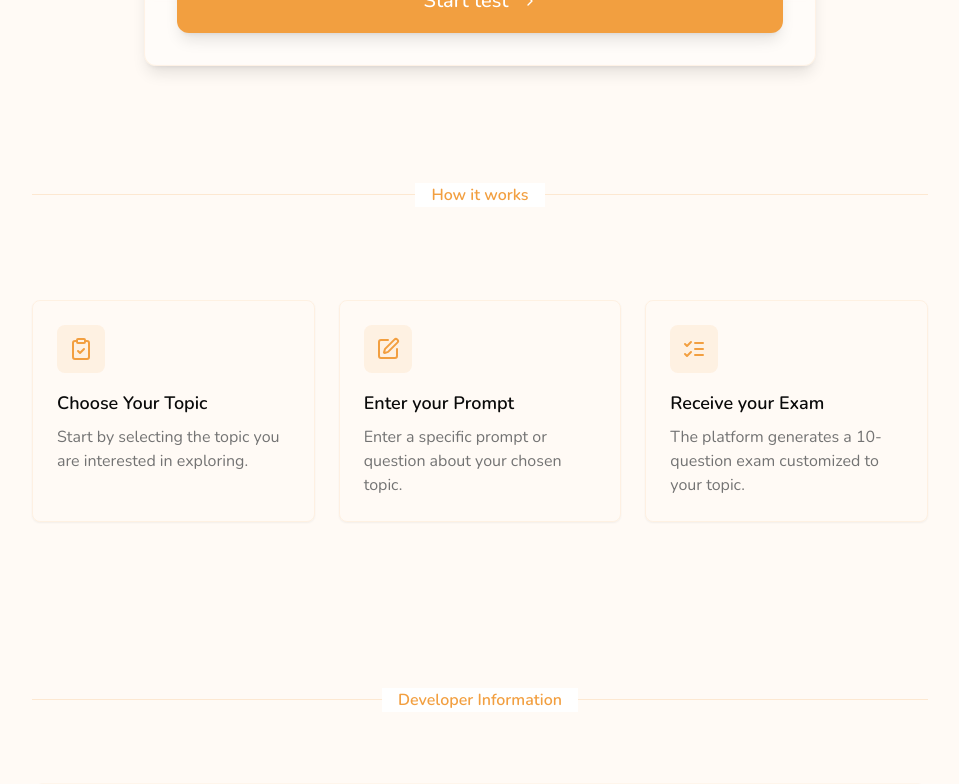
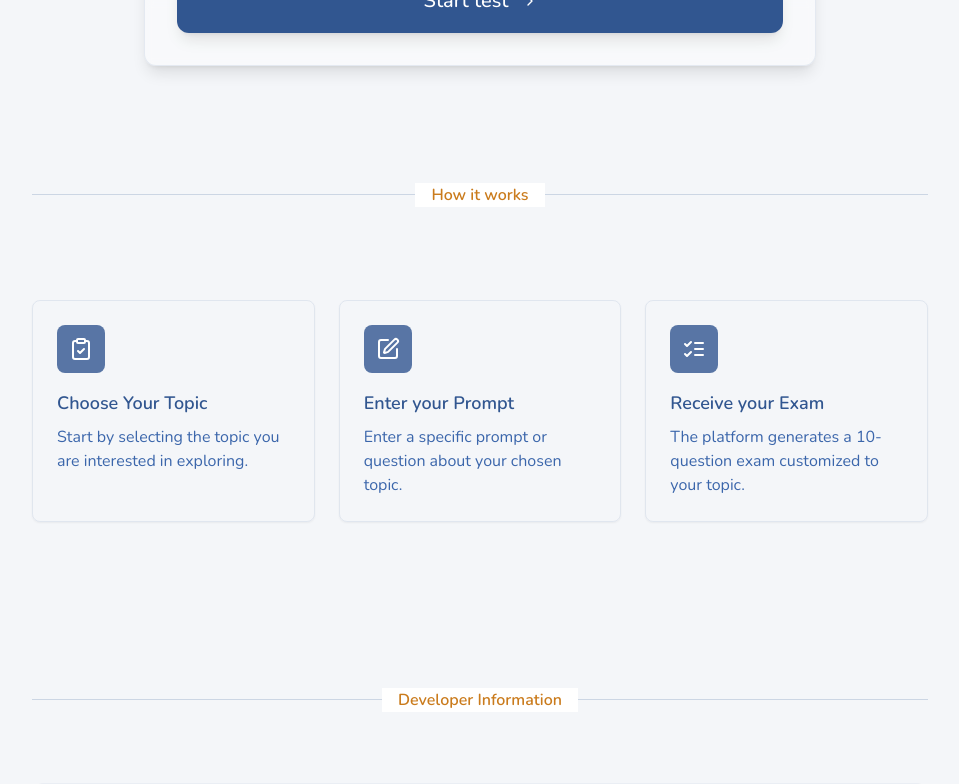
Before and after one commit to Felipe-Belotto/ai-question, a Next.js app: page / in a window 1280 px wide. Shown: the part 781-1565 px from the top of the page, without its empty margins (160-1119 px from the left). Built offline with nearby package versions, Linux system fonts and the light colour scheme.

Commit message:
Refactor styles across components to enhance visual consistency and update color variables

```diff
--- a/src/app/globals.css
+++ b/src/app/globals.css
@@ -9,58 +9,31 @@ body {
 @layer base {
   :root {
     --background: 0 0% 100%;
-    --foreground: 0 0% 3.9%;
-    --card: 0 0% 100%;
-    --card-foreground: 0 0% 3.9%;
+    --foreground: 217 49% 19%;
+    --card: 217 49% 98%;
+    --card-foreground: 217 49% 19%;
     --popover: 0 0% 100%;
-    --popover-foreground: 0 0% 3.9%;
-    --primary: 32 87% 60%;
-    --primary-foreground: 0 0% 98%;
-    --secondary: 217 47% 52%;
-    --secondary-foreground: 0 0% 98%;
-    --muted: 0 0% 96.1%;
-    --muted-foreground: 0 0% 45.1%;
-    --accent: 0 0% 96.1%;
-    --accent-foreground: 0 0% 9%;
-    --destructive: 0 84.2% 60.2%;
-    --destructive-foreground: 0 0% 98%;
-    --border: 0 0% 89.8%;
-    --input: 0 0% 89.8%;
-    --ring: 32 87% 60%;
-    --chart-1: 32 87% 60%;
-    --chart-2: 217 47% 52%;
-    --chart-3: 197 37% 24%;
-    --chart-4: 43 74% 66%;
-    --chart-5: 27 87% 67%;
+    --popover-foreground: 217 49% 19%;
+    --primary: 217 49% 38%;
+    --primary-foreground: 0 0% 100%;
+    --secondary: 33 76% 45%;
+    --secondary-foreground: 0 0% 100%;
+    --muted: 33 76% 95%;
+    --muted-foreground: 217 49% 45%;
+    --accent: 33 76% 90%;
+    --accent-foreground: 217 49% 25%;
+    --destructive: 0 84% 60%;
+    --destructive-foreground: 0 0% 100%;
+    --border: 217 49% 85%;
+    --input: 217 49% 85%;
+    --ring: 33 76% 45%;
+    --chart-1: 217 49% 38%;
+    --chart-2: 33 76% 45%;
+    --chart-3: 217 49% 55%;
+    --chart-4: 33 76% 60%;
+    --chart-5: 217 49% 28%;
     --radius: 0.5rem;
-  }
-
-  .dark {
-    --background: 0 0% 3.9%;
-    --foreground: 0 0% 98%;
-    --card: 0 0% 3.9%;
-    --card-foreground: 0 0% 98%;
-    --popover: 0 0% 3.9%;
-    --popover-foreground: 0 0% 98%;
-    --primary: 32 87% 60%;
-    --primary-foreground: 0 0% 98%;
-    --secondary: 217 47% 52%;
-    --secondary-foreground: 0 0% 98%;
-    --muted: 0 0% 14.9%;
-    --muted-foreground: 0 0% 63.9%;
-    --accent: 0 0% 14.9%;
-    --accent-foreground: 0 0% 98%;
-    --destructive: 0 62.8% 30.6%;
-    --destructive-foreground: 0 0% 98%;
-    --border: 0 0% 14.9%;
-    --input: 0 0% 14.9%;
-    --ring: 32 87% 60%;
-    --chart-1: 32 87% 60%;
-    --chart-2: 217 47% 52%;
-    --chart-3: 30 80% 55%;
-    --chart-4: 280 65% 60%;
-    --chart-5: 340 75% 55%;
-  }
+}
 }
 
 @layer base {
--- a/src/components/Header.tsx
+++ b/src/components/Header.tsx
@@ -4,7 +4,7 @@ import { LanguageSelector } from "./ui/LanguageSelector";
 export function Header() {
   return (
     <header className="border-b bg-primary/5 backdrop-blur sticky top-0 z-50 w-full">
-      <div className="container mx-auto px-4 h-16 flex items-center justify-between">
+      <div className="container mx-auto px-4 h-16 flex items-center justify-between select-none">
         <div className="flex items-center gap-3">
           <Image
             src="/logo.png"
@@ -13,7 +13,7 @@ export function Header() {
             height={40}
             className="w-10 h-10"
           />
-          <span className="font-bold text-xl text-primary">AI Question</span>
+          <span className="font-bold text-xl text-secondary">AI Question</span>
         </div>
         <div className="flex items-center gap-4">
           <LanguageSelector />
--- a/src/components/LandingScreen.tsx
+++ b/src/components/LandingScreen.tsx
@@ -77,7 +77,7 @@ function SectionSeparator({ text }: sectionSeparatorProps) {
   return (
     <div className="relative flex justify-center items-center mb-14">
       <hr className="border-primary/20 w-full" />
-      <div className="absolute bg-background px-4 text-primary font-semibold ">
+      <div className="absolute bg-background px-4 text-secondary font-semibold ">
         {text}
       </div>
     </div>
--- a/src/components/layout/landing/HowItWorksSection.tsx
+++ b/src/components/layout/landing/HowItWorksSection.tsx
@@ -7,22 +7,26 @@ interface StepCardProps {
   icon: React.ComponentType<React.SVGProps<SVGSVGElement>>;
   title: string;
   description: string;
+  index: number;
 }
 
 const StepCard: React.FC<StepCardProps> = ({
   icon: Icon,
   title,
   description,
+  index,
 }) => (
-  <Card className="flex-1 bg-transparent border-primary/10">
+  <Card className="flex-1 bg-transparent border-primary/10 hover:border-primary/30 transition-colors group">
     <CardContent className="pt-6">
       <div className="mb-4">
-        <div className="h-12 w-12 rounded-lg bg-primary/10 flex items-center justify-center">
-          <Icon className="h-6 w-6 text-primary" />
+        <div className="h-12 w-12 rounded-lg bg-primary/80 flex items-center justify-center transition-colors">
+          <Icon className="h-6 w-6 text-background transition-colors" />
         </div>
       </div>
-      <h3 className="text-lg font-semibold mb-2">{title}</h3>
-      <p className="text-muted-foreground">{description}</p>
+      <h3 className="text-lg text-primary font-semibold mb-2 transition-colors">
+        {title}
+      </h3>
+      <p className="text-muted-foreground  transition-colors">{description}</p>
     </CardContent>
   </Card>
 );
@@ -47,7 +51,8 @@ const HowItWorksSection = () => {
   ];
 
   return (
-    <section className="min-h-[30vh] lg:min-h-[40vh]  flex items-center justify-center">
+    <section className="min-h-[30vh] lg:min-h-[40vh] flex items-center justify-center">
+      <div className="container text-secondary">
         <div className="grid gap-6 md:grid-cols-3">
           {steps.map((step, index) => (
             <StepCard
@@ -55,8 +60,10 @@ const HowItWorksSection = () => {
               icon={step.icon}
               title={step.title}
               description={step.description}
+              index={index}
             />
           ))}
+        </div>
       </div>
     </section>
   );
--- a/src/components/layout/landing/PromptInputSection.tsx
+++ b/src/components/layout/landing/PromptInputSection.tsx
@@ -21,7 +21,7 @@ const PromptInputSection = ({
 }: PromptInputSectionProps) => (
   <div className="bg-background/40 p-8 rounded-xl border border-primary/10 backdrop-blur-sm relative w-full max-w-2xl shadow-lg">
     <motion.div className="absolute -top-4 -right-4 text-primary/40 animate-[rotate_4s_ease-in-out_infinite]">
-      <Sparkles className="w-8 h-8" />
+      <Sparkles className="w-8 h-8 text-secondary" />
     </motion.div>
     <label className="block text-center text-xl mb-8 font-medium text-primary">
       {m.inputPromptMessage()}
--- a/src/components/layout/landing/SubmitButtonSection.tsx
+++ b/src/components/layout/landing/SubmitButtonSection.tsx
@@ -24,7 +24,7 @@ const SubmitButtonSection = ({
       className="mt-8 w-full max-w-2xl"
     >
       <Button
-				className="w-full h-16 text-xl font-medium bg-primary hover:bg-primary/90 text-white transition-all duration-300 rounded-xl shadow-lg hover:shadow-xl disabled:opacity-70 relative overflow-hidden group"
+        className="w-full h-16 text-xl font-medium bg-primary hover:bg-primary text-white transition-all duration-300 rounded-xl shadow-lg hover:shadow-xl disabled:opacity-100 relative overflow-hidden group"
         disabled={isLoading}
         onClick={onSubmit}
       >
--- a/src/components/layout/landing/WelcomeSection.tsx
+++ b/src/components/layout/landing/WelcomeSection.tsx
@@ -10,12 +10,12 @@ const WelcomeSection = () => (
         animate={{ rotate: 360 }}
         transition={{ duration: 20, repeat: Number.POSITIVE_INFINITY }}
       >
-        <Star className="w-12 h-12" />
+        <Star className="w-12 h-12 text-secondary" />
       </motion.div>
       <h1 className="text-4xl md:text-6xl font-bold text-primary ">
         {m.welcome()}
         <br />
-        <strong className="animate-pulse">AI Question</strong>
+        <strong className="animate-pulse text-secondary">AI Question</strong>
       </h1>
     </div>
 
--- a/src/components/layout/quiz/QuestionGrid.tsx
+++ b/src/components/layout/quiz/QuestionGrid.tsx
@@ -28,7 +28,7 @@ export const QuestionGrid = ({
             ? "bg-primary text-white"
             : selectedAnswers[index]
               ? "bg-primary/20"
-              : "bg-gray-100"
+              : "bg-primary/20"
         } ${
           isReview && correctAnswers[index] && "bg-green-500 hover:bg-green-600"
         } ${
--- a/src/components/ui/LanguageSelector.tsx
+++ b/src/components/ui/LanguageSelector.tsx
@@ -41,11 +41,11 @@ export function LanguageSelector() {
 
   return (
     <Select value={languageTag()} onValueChange={handleLanguageChange}>
-      <SelectTrigger className="bg-primary/5 border-primary/10 backdrop-blur-sm">
-        <div className="flex items-center gap-2">
+      <SelectTrigger className="bg-transparent border-primary/10 backdrop-blur-sm">
+        <div className="flex items-center gap-2 ">
           <SelectValue
             placeholder={
-              <span className="flex items-center gap-2">
+              <span className="flex items-center gap-2 ">
                 {currentLanguage && (
                   <Image
                     src={currentLanguage.flagUrl}
@@ -70,11 +70,12 @@ export function LanguageSelector() {
           >
             <div className="flex items-center gap-2">
               <Image
-               src={flagUrl}
-                    alt={label}
-                    className="object-contain"
-                    width={24}
-                    height={24} />
+                src={flagUrl}
+                alt={label}
+                className="object-contain"
+                width={24}
+                height={24}
+              />
               <span>{label}</span>
             </div>
           </SelectItem>
```
Lines whose indentation alone changed are shown as unchanged.
